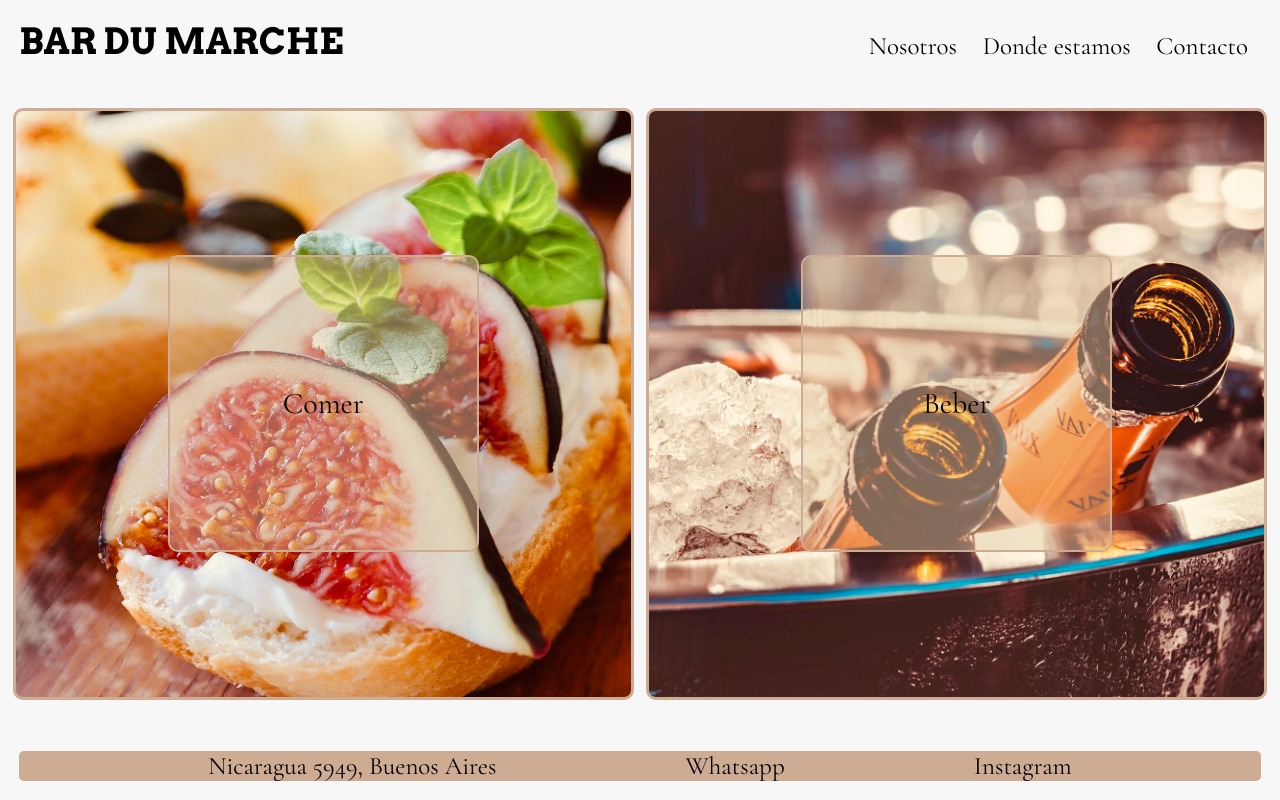
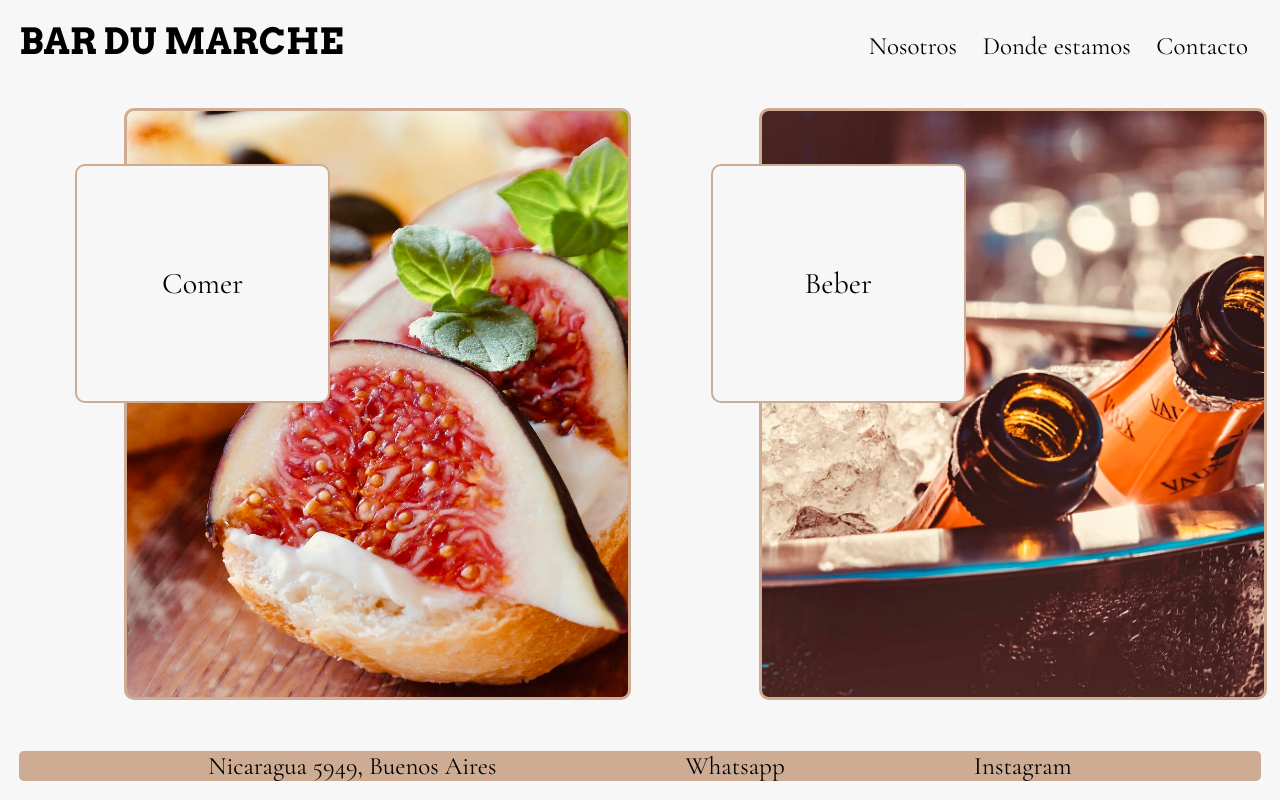
Before and after one commit to carmantegazza/BarDuMarche, a plain HTML site: page index.html in a window 1280 px wide. Drawn offline with nearby package versions, Linux system fonts and the light colour scheme.

Commit message:
index desktop ok

```diff
--- a/style.css
+++ b/style.css
@@ -96,14 +96,13 @@ main {
 .principal__contenedor {
     height: 100%;
     display: flex;
-    columns: 1fr 1fr;
-    gap: 1vw;
-    justify-content: space-evenly;
+    justify-content: flex-end;
     align-content: center;
+    gap: 10vw;
 }
 
 .principal__seccion {
-    width: 100%;
+    width: 40%;
     background-size: cover;
     border: #CEAB93 solid 3px;
     border-radius: 10px;
@@ -113,14 +112,15 @@ main {
 }
 
 .principal__seccion a {
-    height: 50%;
+    height: 40%;
     width: 50%;
-    background-color: #e3caa575;
+    background-color: #F7F7F7;
     border: #CEAB93 solid 2px;
     border-radius: 10px;
     display: flex;
     justify-content: center;
     align-items: center;
+    transform: translate(-175px, -120px);
 }
 
 .principal__seccion a:hover {
```
